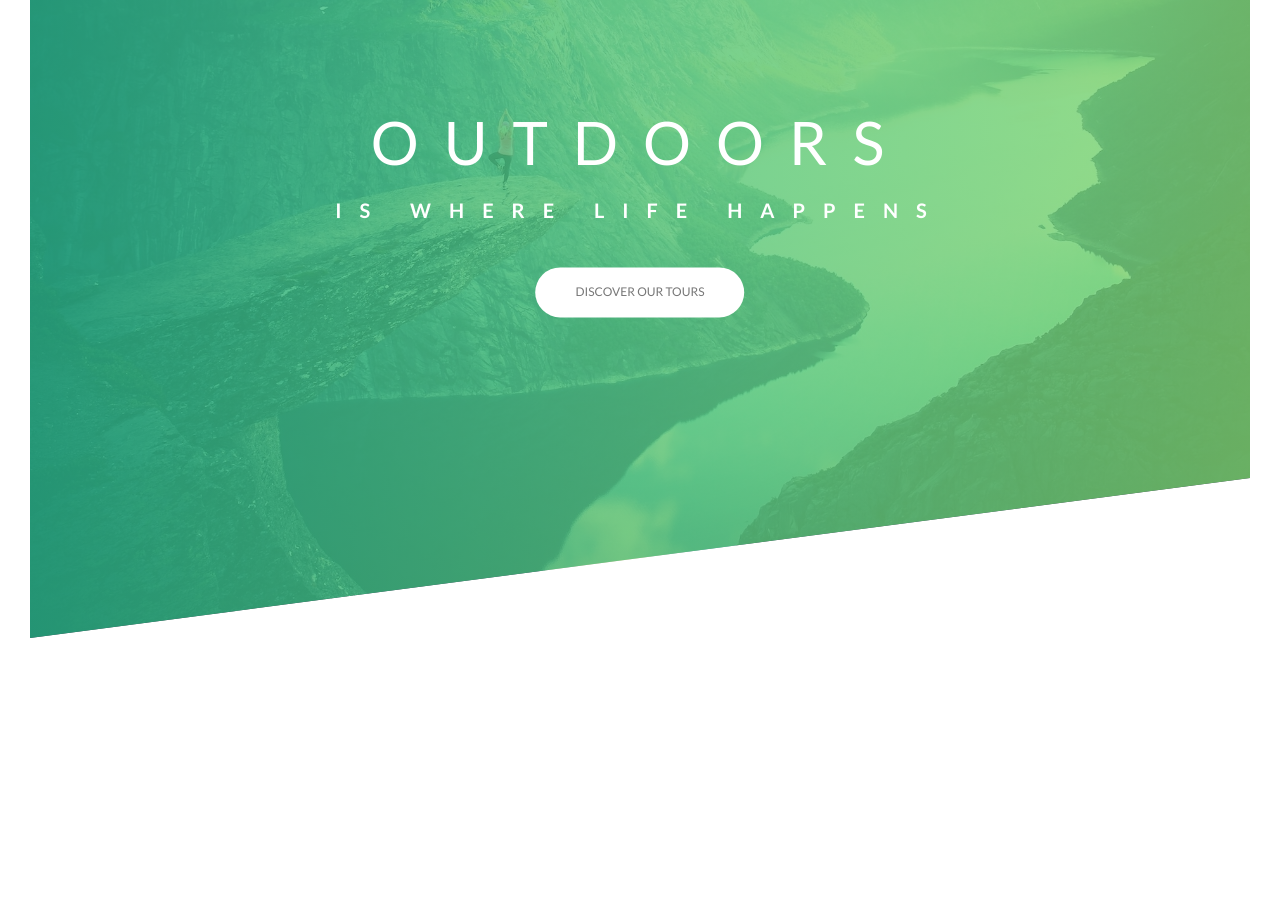
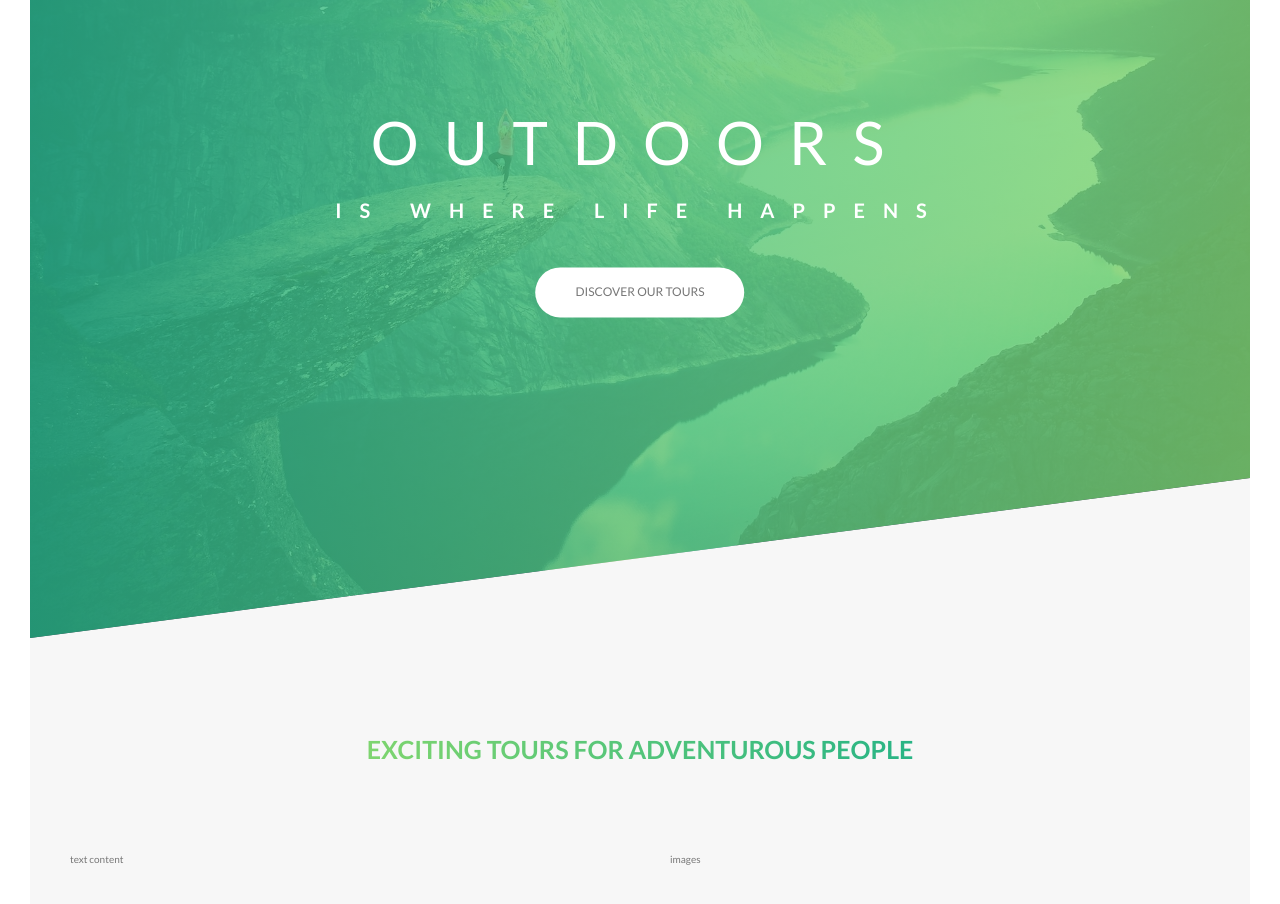
Before and after one commit to m7mdZayan/NaTours, a website: page index.html in a window 1280 px wide. Shown: the part 152-1056 px from the top of the page. Before the commit the page ends 820 px from the top, so only its background shows below. Drawn offline with Linux system fonts and the light colour scheme.

Commit message:
about section part1 finished

```diff
--- a/index.html
+++ b/index.html
@@ -32,5 +32,74 @@
     </header>
 
     <!-- end of the header -->
+
+    <!--    <section>
+      <div class="row">
+        <div class="col-1of2">
+          left
+        </div>
+        <div class="col-1of2">
+          right
+        </div>
+      </div>
+
+      <div class="row">
+        <div class="col-1of3">
+          left
+        </div>
+        <div class="col-1of3">
+          center
+        </div>
+        <div class="col-1of3">
+          right
+        </div>
+      </div>
+
+      <div class="row">
+        <div class="col-2of3">
+          left
+        </div>
+        <div class="col-1of3">
+          right
+        </div>
+      </div>
+
+      <div class="row">
+        <div class="col-1of4">
+          left
+        </div>
+        <div class="col-1of4">
+          center
+        </div>
+        <div class="col-1of4">
+          center
+        </div>
+        <div class="col-1of4">
+          right
+        </div>
+      </div>
+    </section>
+    -->
+
+    <!-- main content of the page -->
+    <main>
+      <section class="about">
+        <div class="u-center-text">
+          <div class="u-marginBottom-8">
+            <h2 class="secondaryHeading">
+              Exciting tours for adventurous people
+            </h2>
+          </div>
+        </div>
+        <div class="row">
+          <div class="col-1of2">
+            text content
+          </div>
+          <div class="col-1of2">
+            images
+          </div>
+        </div>
+      </section>
+    </main>
   </body>
 </html>
--- a/sass/abstracts/_mixins.scss
+++ b/sass/abstracts/_mixins.scss
@@ -0,0 +1,7 @@
+@mixin clearFix {
+  &::after {
+    content: "";
+    clear: both;
+    display: table;
+  }
+}
--- a/sass/abstracts/_variables.scss
+++ b/sass/abstracts/_variables.scss
@@ -1,6 +1,13 @@
+//colors
 $color-primary: #55c57a;
 $color-primary-light: #7ed56f;
 $color-primary-dark: #28b485;
 $color-grey-dark: #777;
 $color-white: #fff;
 $color-black: #000;
+$color-grey-light1: #f7f7f7;
+
+//grid
+$grid-width: 114rem;
+$gutter-vertical: 8rem;
+$gutter-horizantal: 6rem;
--- a/sass/base/_typography.scss
+++ b/sass/base/_typography.scss
@@ -6,6 +6,7 @@ body {
   padding: 3rem;
 }
 
+/*Header **********************/
 .header__content {
   position: absolute;
   left: 50%;
@@ -32,3 +33,25 @@ body {
   backface-visibility: hidden;
   margin-bottom: 4rem;
 }
+/*Header **********************/
+
+.secondaryHeading {
+  font-size: 2.5rem;
+  text-transform: uppercase;
+  font-weight: 700;
+  background-image: linear-gradient(
+    to right,
+    $color-primary-light,
+    $color-primary-dark
+  );
+  display: inline-block;
+  -webkit-background-clip: text;
+  color: transparent;
+  transition: all 0.2s;
+
+  &:hover {
+    transform: skewX(10deg) skewY(2deg);
+    cursor: pointer;
+    text-shadow: 0.5rem 0.2rem 2rem rgba($color-black, 0.2);
+  }
+}
--- a/sass/base/_utilities.scss
+++ b/sass/base/_utilities.scss
@@ -0,0 +1,6 @@
+.u-center-text {
+  text-align: center;
+}
+.u-marginBottom-8 {
+  margin-bottom: 8rem;
+}
--- /dev/null
+++ b/sass/layout/_grid.scss
@@ -0,0 +1,31 @@
+.row {
+  max-width: $grid-width;
+  margin: 0 auto;
+
+  &:not(:last-child) {
+    margin-bottom: $gutter-vertical;
+  }
+  @include clearFix;
+
+  [class^="col-"] {
+    float: left;
+    &:not(:last-child) {
+      margin-right: $gutter-horizantal;
+    }
+  }
+}
+
+.col-1of2 {
+  width: calc((100% - #{$gutter-horizantal}) / 2);
+}
+.col-1of3 {
+  width: calc((100% - 2 * #{$gutter-horizantal}) / 3);
+}
+.col-1of4 {
+  width: calc((100% - 3 * #{$gutter-horizantal}) / 4);
+}
+.col-2of3 {
+  width: calc(
+    2 * ((100% - 2 * #{$gutter-horizantal}) / 3) + #{$gutter-horizantal}
+  );
+}
--- a/sass/main.scss
+++ b/sass/main.scss
@@ -10,5 +10,6 @@
 @import "components/button";
 
 @import "pages/home";
+@import "layout/grid";
 
 @import "layout/header";
--- a/sass/pages/_home.scss
+++ b/sass/pages/_home.scss
@@ -0,0 +1,5 @@
+.about {
+  background-color: $color-grey-light1;
+  padding: 25rem 0;
+  margin-top: -20vh;
+}
```
Also changed, not shown: css/style.css.
